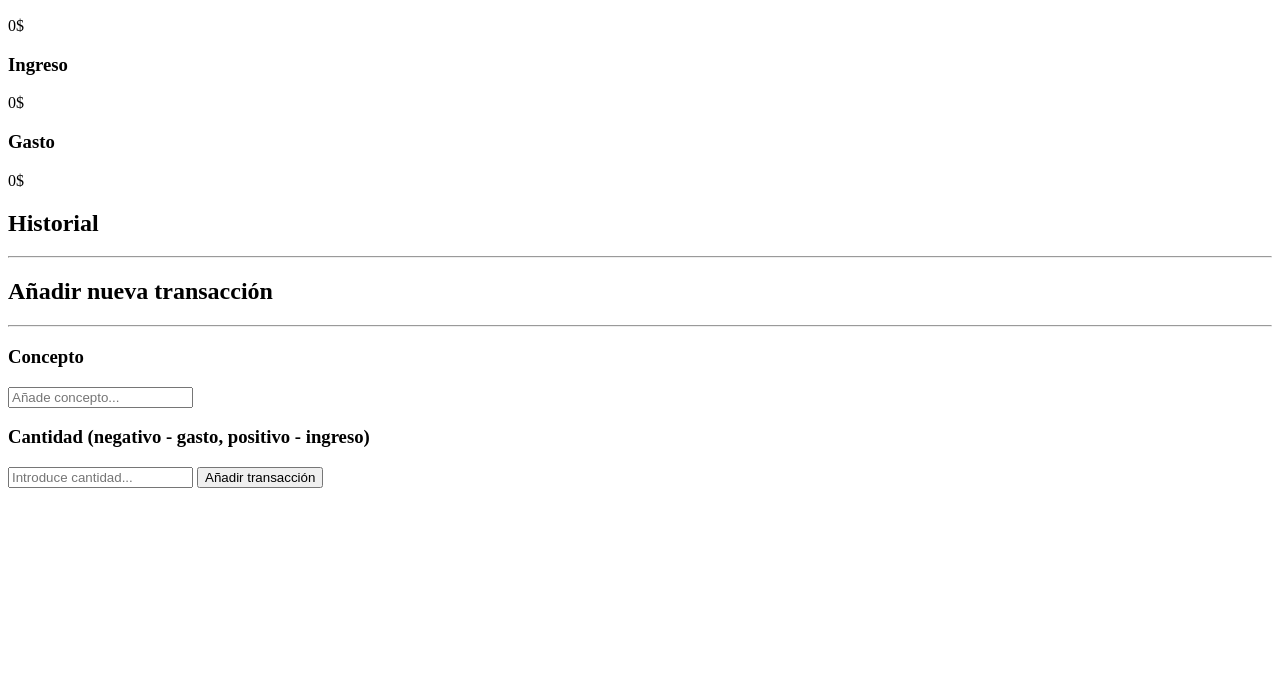
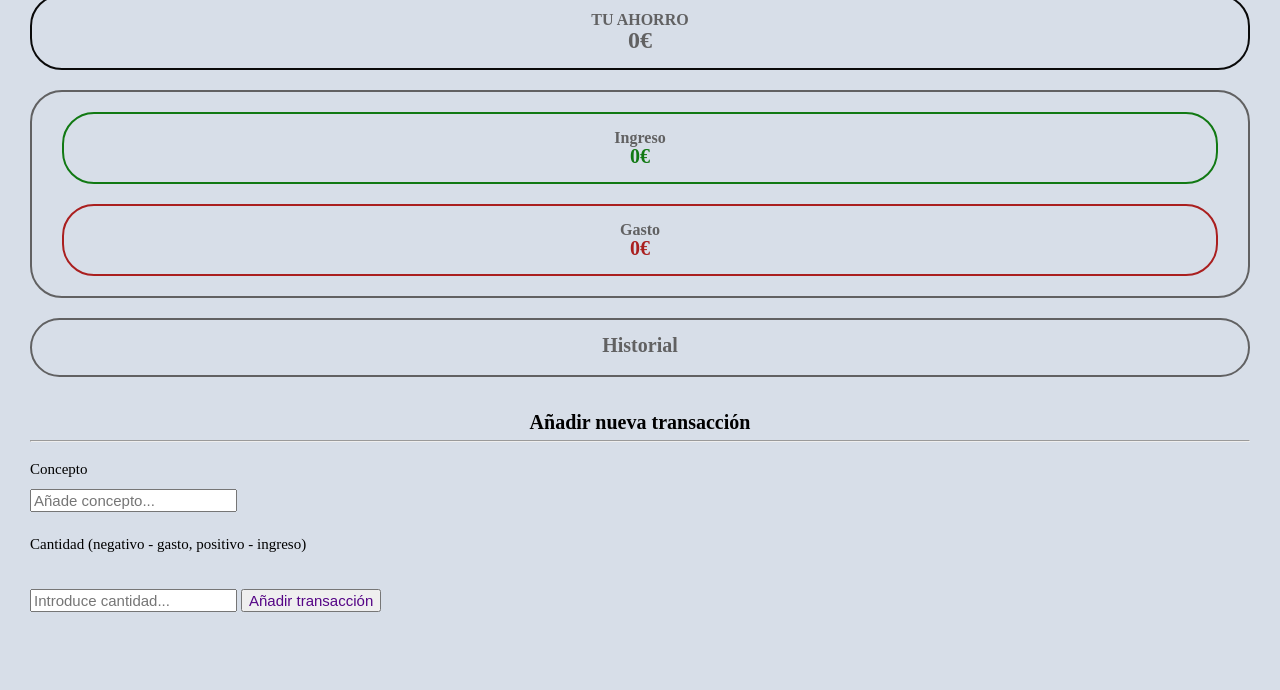
Before and after one commit to aranchafozesteban/Practica-js-navegador, a plain HTML site: page index.html in a window 1280 px wide. Shown: the part 110-800 px from the top of the page. Drawn offline with Linux system fonts and the light colour scheme.

Commit message:
Todo listo

```diff
--- a/index.html
+++ b/index.html
@@ -5,35 +5,41 @@
     <meta http-equiv="X-UA-Compatible" content="IE=edge">
     <meta name="viewport" content="width=device-width, initial-scale=1.0">
     <title>Control gastos</title>
+    <link rel="stylesheet" href="./reset.css">
+    <link rel="stylesheet" href="./styles.css">
 </head>
-<body>
-    <h1>Control de gastos</h1>
-    <section>
-        <h2>TU AHORRO</h2>
-        <p id="ahorro">0$</p>
+<body class='body'>
+    <h1 class='title'>Control de gastos</h1>
+    <section class = 'section1'>
+        <h2 class='tuAhorro'>TU AHORRO</h2>
+        <p class='ahorro' id="ahorro">0€</p>
     </section>
-    <section>
-        <h3 id ='getIngreso'>Ingreso</h3>
-        <p id="ingreso">0$</p>
-        <h3 id="getGasto">Gasto</h3>
-        <p id="gasto">0$</p>
+    <section class='section2'>
+        <div class='ingresoDiv'>
+            <h3 class='titulo2' id ='getIngreso'>Ingreso</h3>
+            <p class ='ingreso' id="ingreso">0€</p>
+        </div>
+        <div class='gastoDiv'>
+            <h3 class= 'titulo2' id="getGasto">Gasto</h3>
+            <p class = 'gasto' id="gasto">0€</p>
+        </div>
 
     </section>
-    <section id="historial">
-        <h2>Historial</h2>
-        <hr>
+    <section class='section3' id="historial">
+        <h2 class='historial'>Historial</h2>
+        <hr class='linea'>
         <ul id ='list'></ul>
 
     </section>
-    <section>
-        <h2>Añadir nueva transacción</h2>
+    <section class='section4'>
+        <h2 class='transaccion'>Añadir nueva transacción</h2>
         <hr>
         <form id ='transactionForm' novalidate>
-            <h3>Concepto</h3>
-            <input id='concept' type="text" placeholder="Añade concepto...">
-            <h3>Cantidad (negativo - gasto, positivo - ingreso)</h3>
-            <input id='quantity' required step='any' type="number" placeholder="Introduce cantidad...">
-            <button id='createTransaction' type="submit">Añadir transacción</button>
+            <h3 class='enunciado'>Concepto</h3>
+            <input  class ='input' id='concept' type="text" placeholder="Añade concepto...">
+            <h3 class ='enunciado'>Cantidad (negativo - gasto, positivo - ingreso)</h3>
+            <input class='input' id='quantity' required step='any' type="number" placeholder="Introduce cantidad...">
+            <button class='button' id='createTransaction' type="submit">Añadir transacción</button>
         </form>
     </section>
     <script src="./index.js"></script>
--- a/index.js
+++ b/index.js
@@ -36,6 +36,7 @@ transactionFormElement.addEventListener("submit", async (event) => {
 
     const listElement = document.createElement("article");
     listElement.setAttribute("id", transaction.id)
+    listElement.classList.add('listas')
 
     let gastoIngreso = `
         <p>${transaction.concept}: ${transaction.quantity}€</p>
@@ -90,7 +91,7 @@ transactionFormElement.addEventListener("submit", async (event) => {
           balance += quantityArray[i]
         }
         let results = `
-          <p>${balance}</p>
+          <p>${balance}€</p>
         `;
 
         tusAhorros.innerHTML = results;
--- /dev/null
+++ b/reset.css
@@ -0,0 +1,48 @@
+/* http://meyerweb.com/eric/tools/css/reset/
+   v2.0 | 20110126
+   License: none (public domain)
+*/
+
+html, body, div, span, applet, object, iframe,
+h1, h2, h3, h4, h5, h6, p, blockquote, pre,
+a, abbr, acronym, address, big, cite, code,
+del, dfn, em, img, ins, kbd, q, s, samp,
+small, strike, strong, sub, sup, tt, var,
+b, u, i, center,
+dl, dt, dd, ol, ul, li,
+fieldset, form, label, legend,
+table, caption, tbody, tfoot, thead, tr, th, td,
+article, aside, canvas, details, embed,
+figure, figcaption, footer, header, hgroup,
+menu, nav, output, ruby, section, summary,
+time, mark, audio, video {
+	margin: 0;
+	padding: 0;
+	border: 0;
+	font-size: 100%;
+	font: inherit;
+	vertical-align: baseline;
+}
+/* HTML5 display-role reset for older browsers */
+article, aside, details, figcaption, figure,
+footer, header, hgroup, menu, nav, section {
+	display: block;
+}
+body {
+	line-height: 1;
+}
+ol, ul {
+	list-style: none;
+}
+blockquote, q {
+	quotes: none;
+}
+blockquote:before, blockquote:after,
+q:before, q:after {
+	content: '';
+	content: none;
+}
+table {
+	border-collapse: collapse;
+	border-spacing: 0;
+}
--- /dev/null
+++ b/styles.css
@@ -0,0 +1,176 @@
+
+.body{
+    background-color: #c6d0dfb1;
+
+}
+
+.title {
+    padding-left: 50px;
+    padding-right: 50px;
+    padding-top: 40px;
+    padding-bottom: 20px;
+    font-weight:bold;
+    text-align:center;
+    color: rgb(12, 12, 12);
+    font-size: 24px;
+  }
+
+  .section1 {
+    margin-left: 30px;
+    margin-right: 30px;
+    margin-top: 20px;
+    margin-bottom: 20px;
+    border: solid 2px rgb(10, 10, 10);
+    border-radius: 2rem;
+    padding: 1rem;
+    align-content: center;
+  }
+
+  .tuAhorro {
+    text-align: center;
+    font-weight:bold;
+    color:rgb(97, 97, 98);
+  }
+
+  .ahorro {
+    font-weight:bold;
+    text-align:center;
+    color: rgb(97, 97, 98);
+    font-size: 24px;
+
+  }
+
+  .section2 {
+    margin-left: 30px;
+    margin-right: 30px;
+    margin-top: 20px;
+    margin-bottom: 20px;
+    border: solid 2px rgb(97, 97, 98);
+    border-radius: 2rem;
+
+    align-content: center;
+  }
+
+  .ingresoDiv {
+    margin-left: 30px;
+    margin-right: 30px;
+    margin-top: 20px;
+    margin-bottom: 20px;
+    border: solid 2px rgb(17, 121, 19);
+    border-radius: 2rem;
+    padding: 1rem;
+    align-content: center;
+  }
+
+  .gastoDiv {
+    margin-left: 30px;
+    margin-right: 30px;
+    margin-top: 20px;
+    margin-bottom: 20px;
+    border: solid 2px rgb(170, 31, 31);
+    border-radius: 2rem;
+    padding: 1rem;
+    align-content: center;
+  }
+
+  .titulo2 {
+    text-align: center;
+    font-weight:bold;
+    color:rgb(97, 97, 98);
+  }
+
+  .ingreso {
+    font-weight:bold;
+    text-align:center;
+    color: rgb(17, 121, 19);
+    font-size: 20px;
+
+  }
+
+  .gasto {
+    font-weight:bold;
+    text-align:center;
+    color: rgb(170, 31, 31);
+    font-size: 20px;
+
+  }
+
+  .section3 {
+    margin-left: 30px;
+    margin-right: 30px;
+    margin-top: 20px;
+    margin-bottom: 20px;
+    border: solid 2px rgb(97, 97, 98);
+    border-radius: 2rem;
+    padding-top: 15px;
+    padding-bottom: 20px;
+    align-content: center;
+  }
+
+  .linea {
+    font-weight:bold;
+    text-align:center;
+    color: rgb(0, 0, 0);
+    display: none;
+
+  }
+
+  .listas{
+    color:rgb(0, 0, 0);
+    border: solid 2px rgb(97, 97, 98);
+    text-align:center;
+    border-radius: 2rem;
+    font-weight:bold;
+
+  }
+
+  .historial {
+    font-weight:bold;
+    text-align:center;
+    color: rgb(97, 97, 98);
+    font-size: 20px;
+
+  }
+
+  .section4 {
+    margin-left: 30px;
+    margin-right: 30px;
+    margin-top: 20px;
+    margin-bottom: 20px;
+    padding-top: 15px;
+    padding-bottom: 20px;
+    align-content: center;
+  }
+
+  .transaccion {
+    font-weight:bold;
+    text-align:center;
+    color: rgb(0, 0, 0);
+    font-size: 20px;
+
+  }
+
+  .enunciado {
+    margin-top: 20px;
+    margin-bottom: 12px;
+    text-align:left;
+    color: rgb(0, 0, 0);
+    font-size: 15px;
+
+  }
+
+  .input {
+    margin-bottom: 5px;
+    text-align:left;
+    color: rgb(0, 0, 0);
+    font-size: 15px;
+
+  }
+
+  .button {
+    margin-top: 25px;
+    text-align:left;
+    color: rgb(85, 5, 134);
+    font-size: 15px;
+
+  }
```
